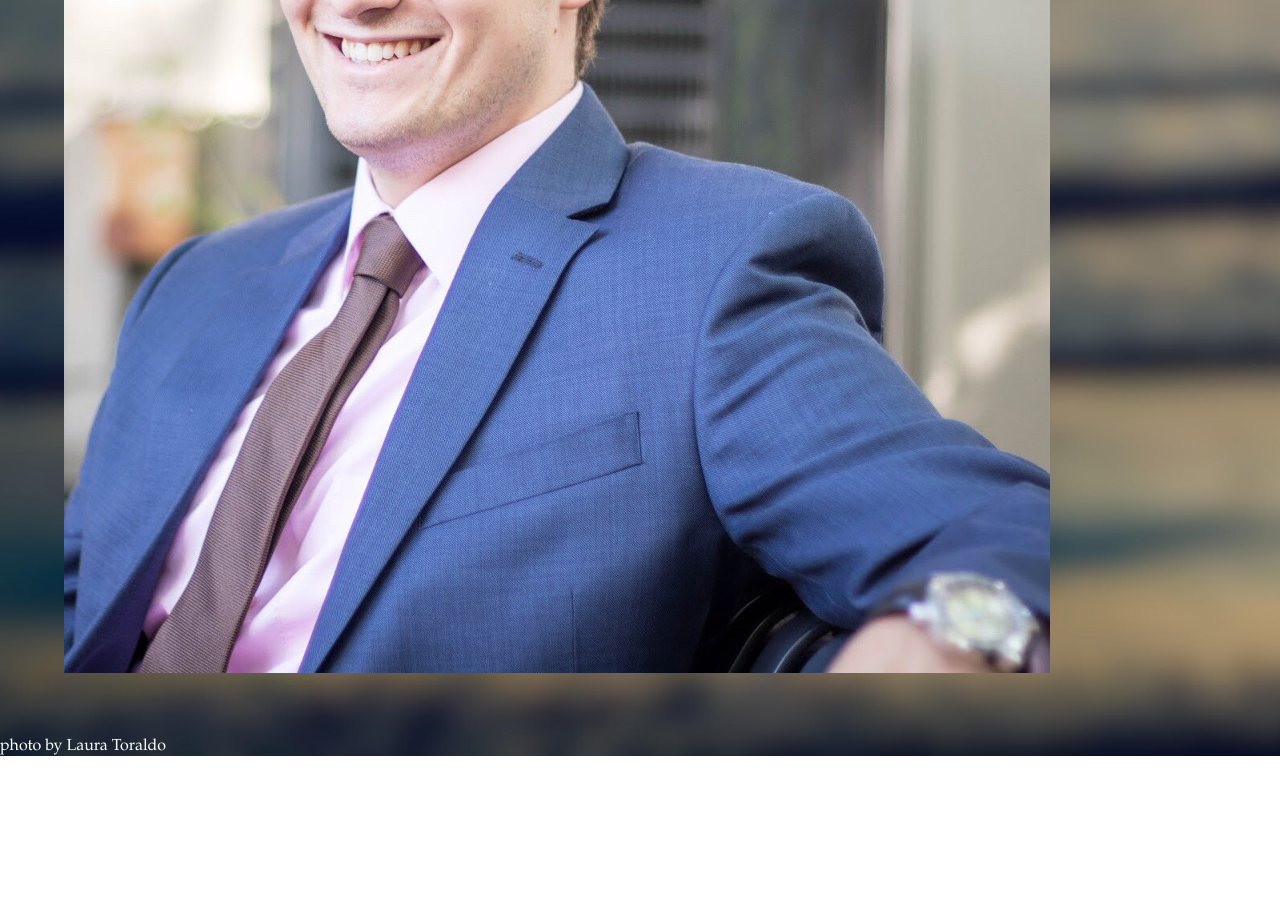
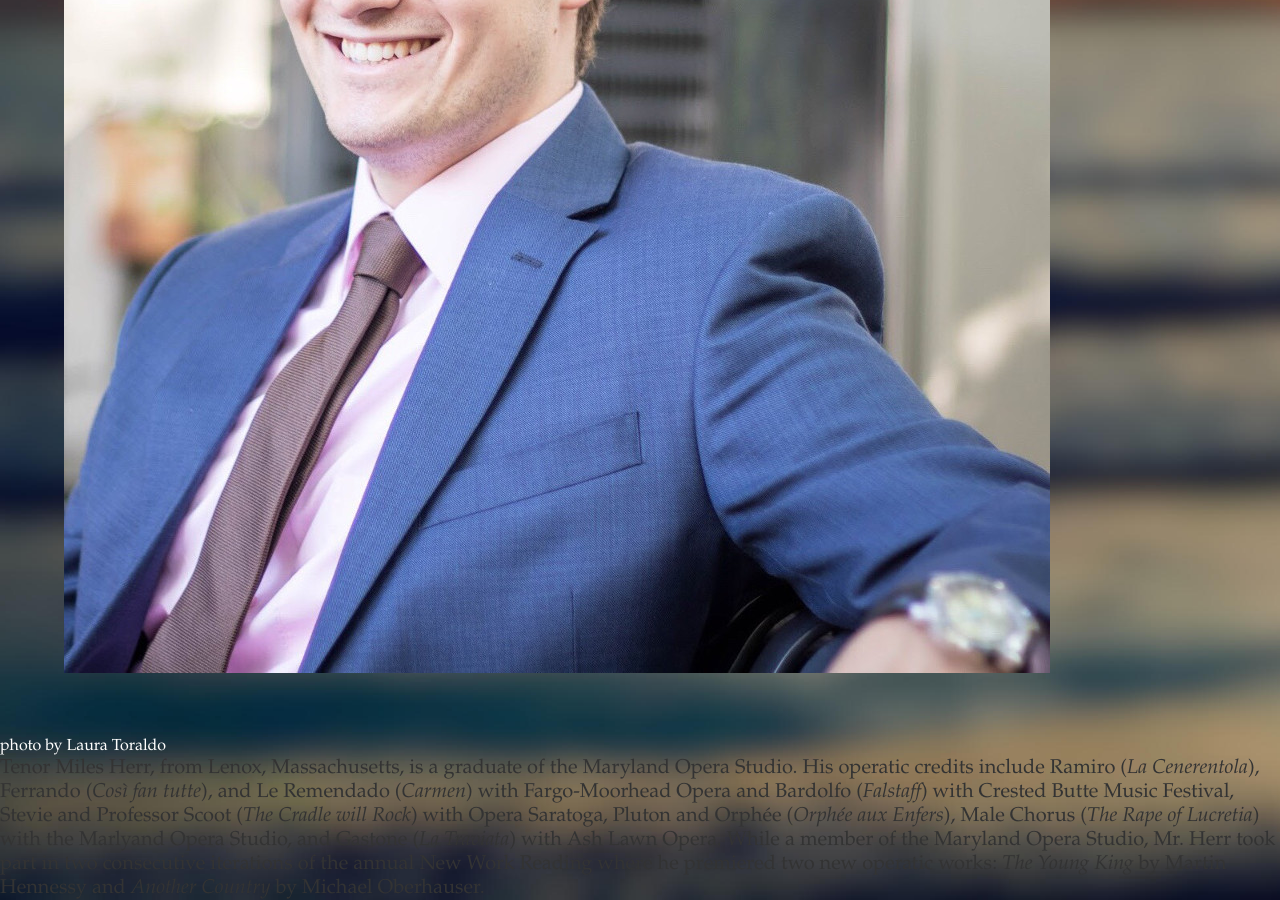
Before and after one commit to leemlb06pmi/leemlb06pmi.github.io, a Jekyll site: the page built from index.html, in a window 1280 px wide and 900 px high, scrolled down 1203 px. Built offline with Jekyll 4.4.1, drawn with Linux system fonts in a browser that asks for light colours; before the commit the page ends 1959 px from its top, so only the background shows below that.

Commit message:
Update index.html

```diff
--- a/index.html
+++ b/index.html
@@ -26,4 +26,21 @@ title: Miles Herr, Tenor
 			<p style="text-align:left; font-size:1em; color:white;">photo by Laura Toraldo</p>
 		</div>
 	</div>
+	<div style="margin 2.5% 5% 2.5% 5%;">
+		<p style="text-align:left;margin:5% 5% 5%% 5%;">Tenor Miles Herr, from Lenox, Massachusetts, is a graduate of the Maryland Opera Studio.
+		His operatic credits include Ramiro (<em>La Cenerentola</em>), Ferrando (<em>Così fan tutte</em>), and Le Remendado (<em>Carmen</em>) with
+		Fargo-Moorhead Opera and Bardolfo (<em>Falstaff</em>) with Crested Butte Music Festival, Stevie and Professor
+		Scoot (<em>The Cradle will Rock</em>) with Opera Saratoga, Pluton and Orphée (<em>Orphée aux Enfers</em>),
+		Male Chorus (<em>The Rape of Lucretia</em>) with the Marlyand Opera Studio, and Gastone (<em>La Traviata</em>) with Ash
+		Lawn Opera. While a member of the Maryland Opera Studio, Mr. Herr took part in two consecutive iterations of the annual New
+		Work Reading where he premiered two new operatic works: <em>The Young King</em> by Martin Hennessy and <em>Another Country</em> by Michael Oberhauser.
+		</p>
+	<div class="row">
+		<div class="column mini">
+		</div>
+		<div class="column mini">
+		</div>
+		<div class="column mini">
+		</div>
+	</div>
 </div>
```
